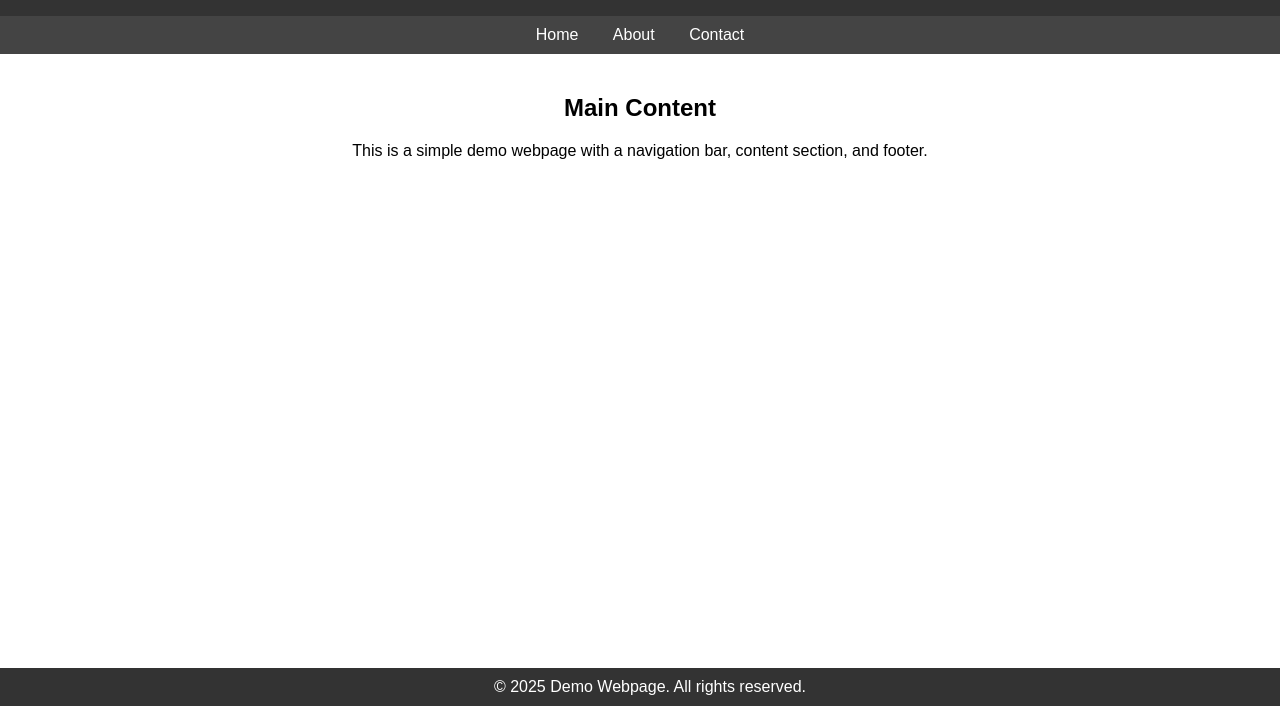
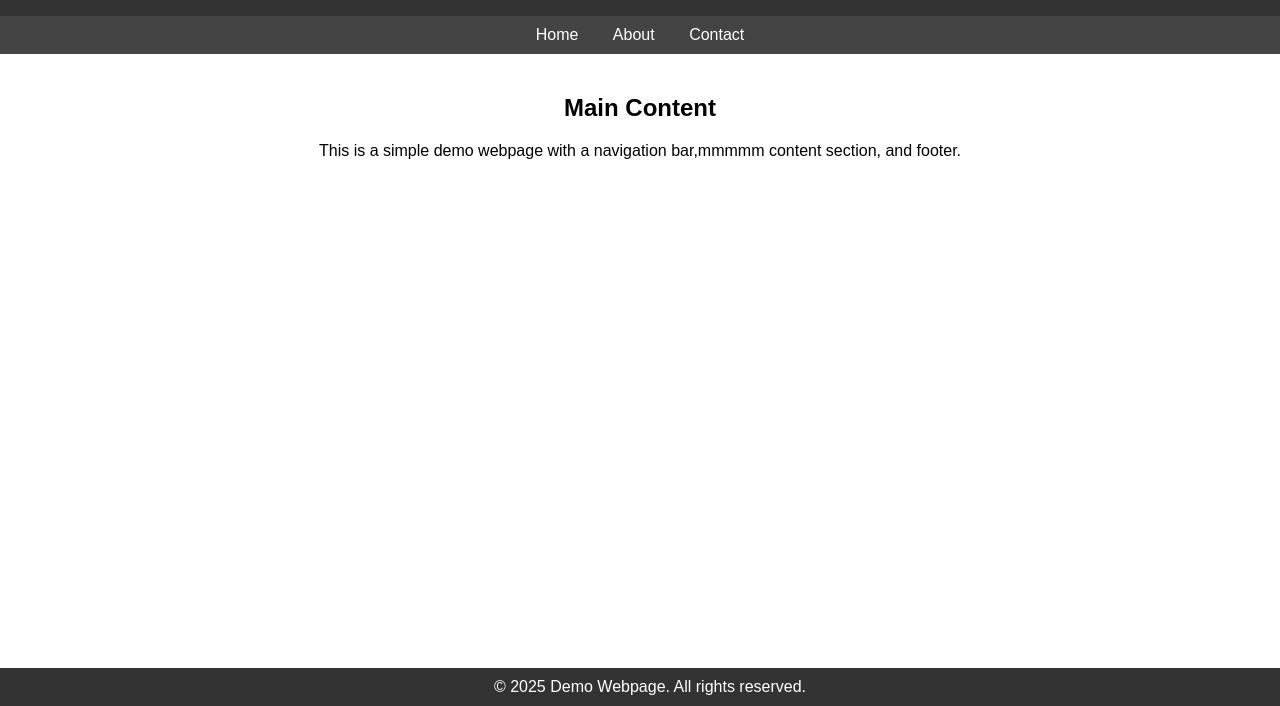
Before and after one commit to Animore01/gitpro, a plain HTML site: page index.html in a window 1280 px wide. Shown: the part 94-800 px from the top of the page. Drawn offline with Linux system fonts and the light colour scheme.

Commit message:
THis si new updates in the system

```diff
--- a/index.html
+++ b/index.html
@@ -49,7 +49,7 @@
     </nav>
     <section>
         <h2>Main Content</h2>
-        <p>This is a simple demo webpage with a navigation bar, content section, and footer.</p>
+        <p>This is a simple demo webpage with a navigation bar,mmmmm content section, and footer.</p>
     </section>
     <footer>
         &copy; 2025 Demo Webpage. All rights reserved.
```
